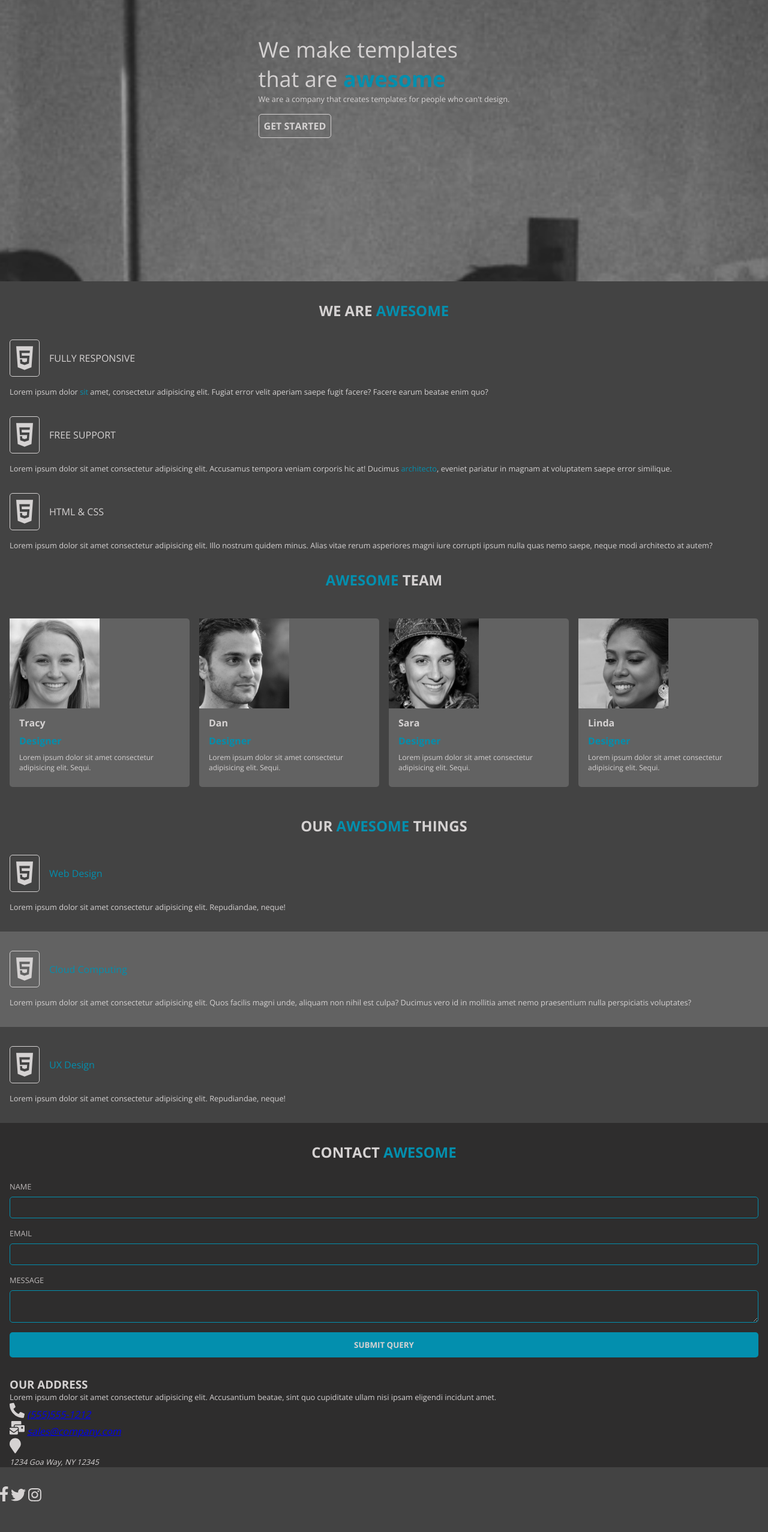
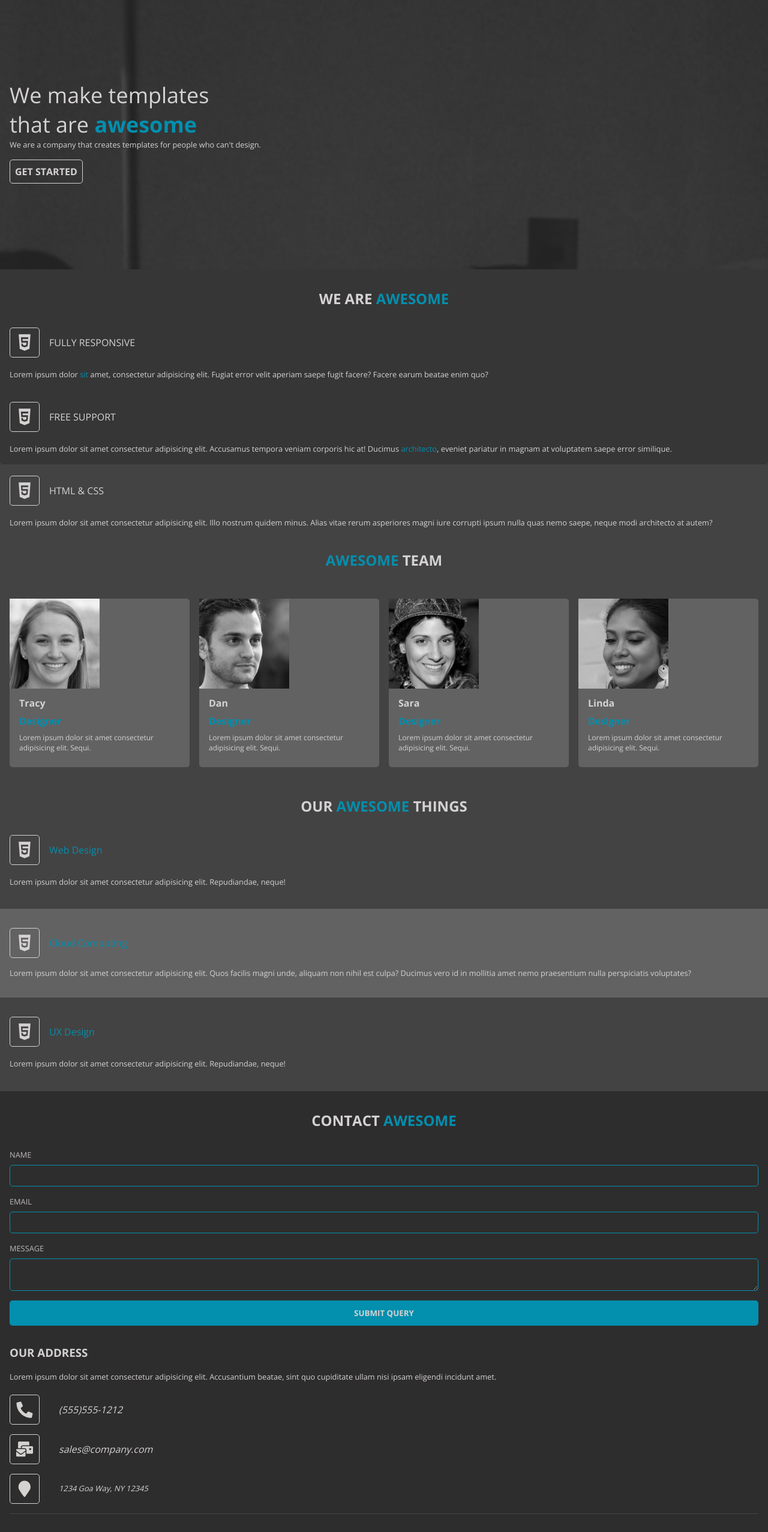
Before and after one commit to tyler-daigle/agency-template, a plain HTML site: page index.html in a window 1280 px wide. Shown: the part 240-2794 px from the top of the page at 60% size. Before the commit the page ends 2748 px from the top, so only its background shows below. Drawn offline with nearby package versions, Linux system fonts and the light colour scheme.

Commit message:
mobile style complete

```diff
--- a/index.html
+++ b/index.html
@@ -224,33 +224,38 @@
 
           <button>SUBMIT QUERY</button>
         </form>
-        <div class="container">
+        <div class="address-container">
           <h3>OUR ADDRESS</h3>
-          <p>
+          <p class="address-details">
             Lorem ipsum dolor sit amet consectetur adipisicing elit. Accusantium
             beatae, sint quo cupiditate ullam nisi ipsam eligendi incidunt amet.
           </p>
           <address>
-            <div>
+            <div class="container-header">
               <img
+                class="header-image"
                 src="images/icons/phone-vector-bw.svg"
                 alt="Icon of a telephone"
               />
               <a href="tel:+15555551212">(555)555-1212</a>
             </div>
 
-            <div>
+            <div class="container-header">
               <img
+                class="header-image"
                 src="images/icons/email-vector-bw.svg"
                 alt="Icon of some mail"
               />
               <a href="mailto:sales@company.com">sales@company.com</a>
             </div>
 
-            <div>
+            <div class="container-header">
               <img
+                class="header-image"
                 src="images/icons/map-vector.svg"
                 alt="Icon of a map marker"
+                height="50"
+                width="50"
               />
               <p>1234 Goa Way, NY 12345</p>
             </div>
@@ -259,10 +264,38 @@
       </div>
     </section>
 
+    <div class="social-links">
+      <a href="#"
+        ><img
+          class="header-image"
+          alt="Facebook Logo"
+          src="images/icons/facebooks-vector.svg"
+          height="50"
+          width="50"
+      /></a>
+      <a href="#"
+        ><img
+          class="header-image"
+          alt="Twitter Logo"
+          src="images/icons/twitter-vector.svg"
+          height="50"
+          width="50"
+      /></a>
+      <a href="#"
+        ><img
+          class="header-image"
+          alt="Instagram Logo"
+          src="images/icons/instagram-vector.svg"
+          height="50"
+          width="50"
+      /></a>
+    </div>
+
     <footer>
-      <a href="#"><img src="images/icons/facebooks-vector.svg" /></a>
-      <a href="#"><img src="images/icons/twitter-vector.svg" /></a>
-      <a href="#"><img src="images/icons/instagram-vector.svg" /></a>
+      <p>
+        &copy; 2022. Lorem ipsum dolor sit amet consectetur adipisicing elit.
+        Dolores molestiae magni placeat.
+      </p>
     </footer>
   </body>
 </html>
--- a/scss/style.scss
+++ b/scss/style.scss
@@ -48,17 +48,25 @@ p {
 }
 
 .hero-section {
-  height: 650px;
-  background-color: lightyellow;
+  height: 630px;
+
   display: flex;
   justify-content: center;
   align-items: center;
 
-  background-image: url("/images/people-meeting-mobile-bw.jpg");
+  background-image: url("/images/people-meeting-mobile-bw-darker.jpg");
   background-repeat: no-repeat;
   background-size: cover;
   margin-bottom: $spacing * 2;
-  padding: $spacing;
+  // padding: $spacing;
+  div {
+    padding: 50% $spacing;
+    background-color: rgba(46, 46, 46, 0.6);
+    border-radius: $border-radius-size;
+    height: 100%;
+    width: 100%;
+    // box-shadow: 4px 4px 15px 1px black;
+  }
   a {
     font-weight: bold;
     color: $primary-text;
@@ -82,6 +90,9 @@ section > h2 {
 // generic container
 .container {
   margin: $spacing * 2 $spacing;
+  p {
+    line-height: 1.6rem;
+  }
 }
 
 .container-filled {
@@ -100,7 +111,42 @@ section > h2 {
 .header-image {
   border: solid 1px $primary-text;
   width: 50px;
-  height: auto;
+  height: 50px;
   padding: 10px;
   border-radius: $border-radius-size;
 }
+
+.address-container {
+  @extend .container;
+  border-bottom: solid 1px $primary-background;
+  margin-bottom: 0;
+}
+.address-details {
+  margin: $spacing 0;
+}
+
+address {
+  a,
+  p {
+    color: $primary-text;
+    text-decoration: none;
+    margin-left: $spacing;
+  }
+}
+
+.social-links {
+  display: flex;
+  justify-content: center;
+  gap: calc($spacing * 2);
+  padding-top: calc($spacing * 2);
+  background-color: $form-background;
+  padding-bottom: calc($spacing * 2);
+}
+
+footer {
+  text-align: center;
+  margin: $spacing;
+  p {
+    font-style: italic;
+  }
+}
```
Also changed, not shown: images/people-meeting-mobile-bw-darker.jpg (added), styles/style.css, 1 other file.
